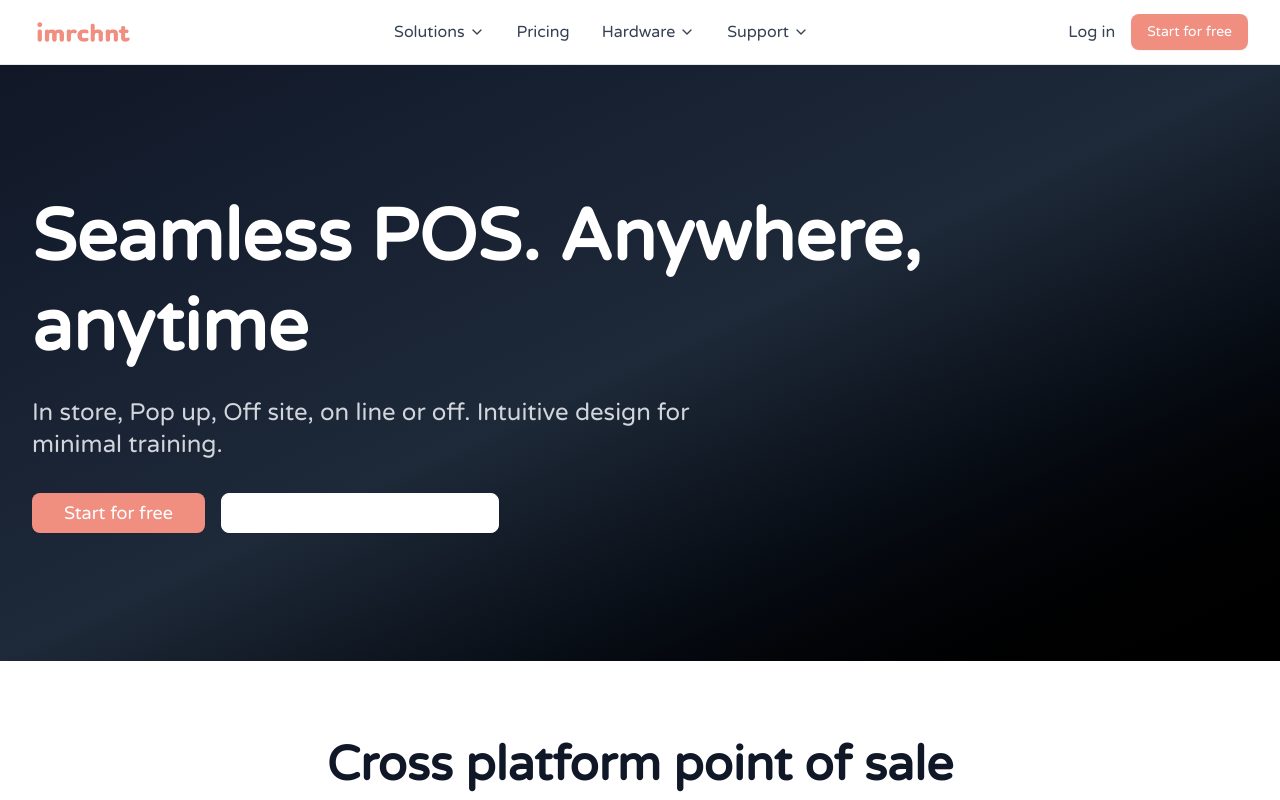
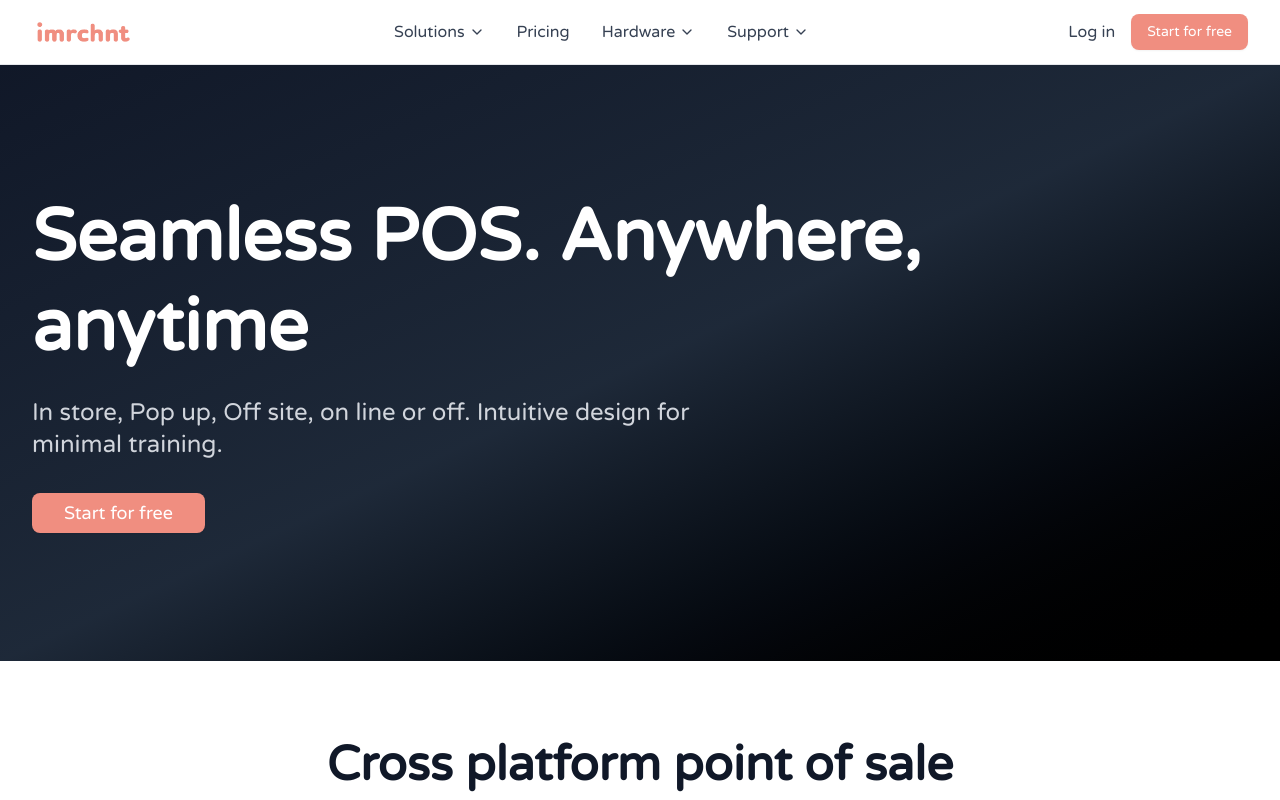
Before and after one commit to MarkHochreiter/imrchnt-website, a React (Vite) app: page / in a window 1280 px wide. Shown: the top 800 px of the page. Built offline with nearby package versions, Linux system fonts and the light colour scheme.

Commit message:
Update App.jsx

```diff
--- a/src/App.jsx
+++ b/src/App.jsx
@@ -164,9 +164,6 @@
             <div className="flex flex-col sm:flex-row gap-4">
               <Button size="lg" className="bg-[#f08e80] hover:bg-green-700 text-white text-lg px-8 py-4">
                 Start for free
-              </Button>
-              <Button size="lg" variant="outline" className="border-white text-white hover:bg-white hover:text-black text-lg px-8 py-4">
-                Why we build Commerce
               </Button>
             </div>
           </div>
```
